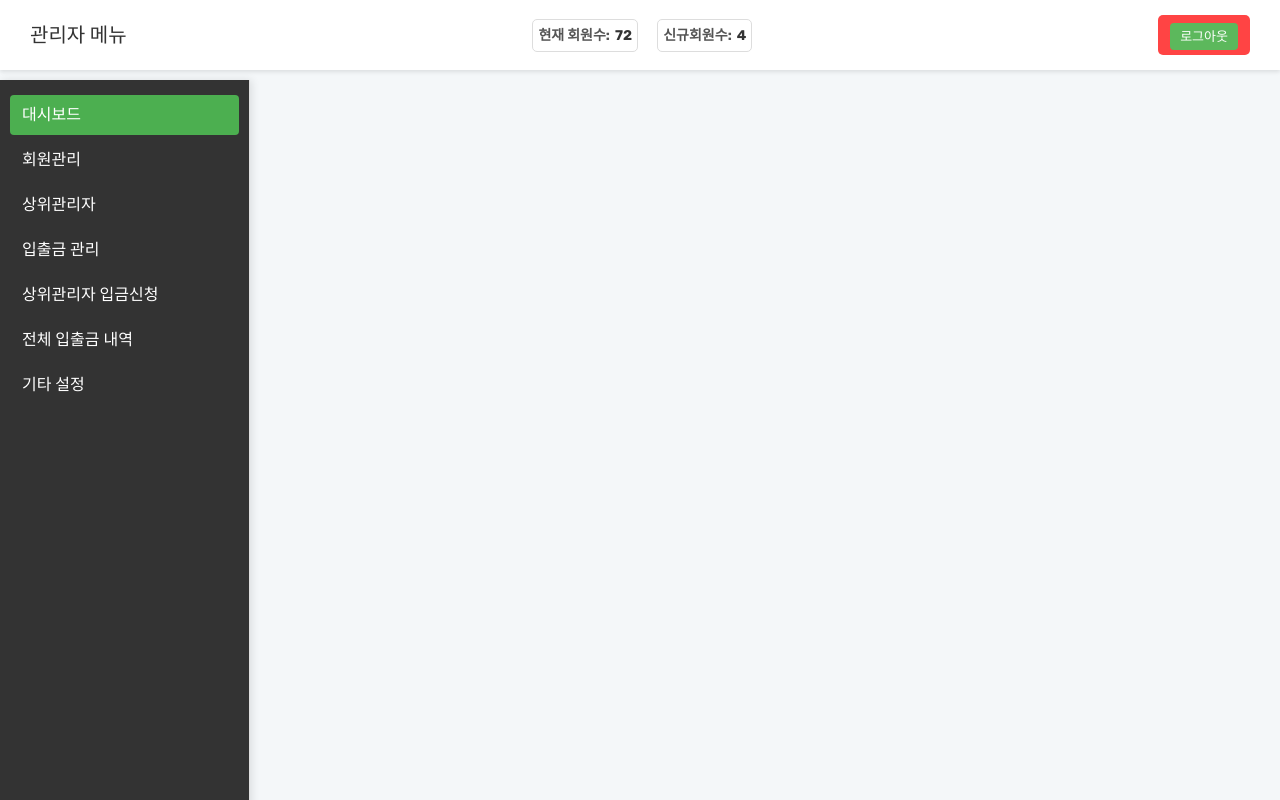
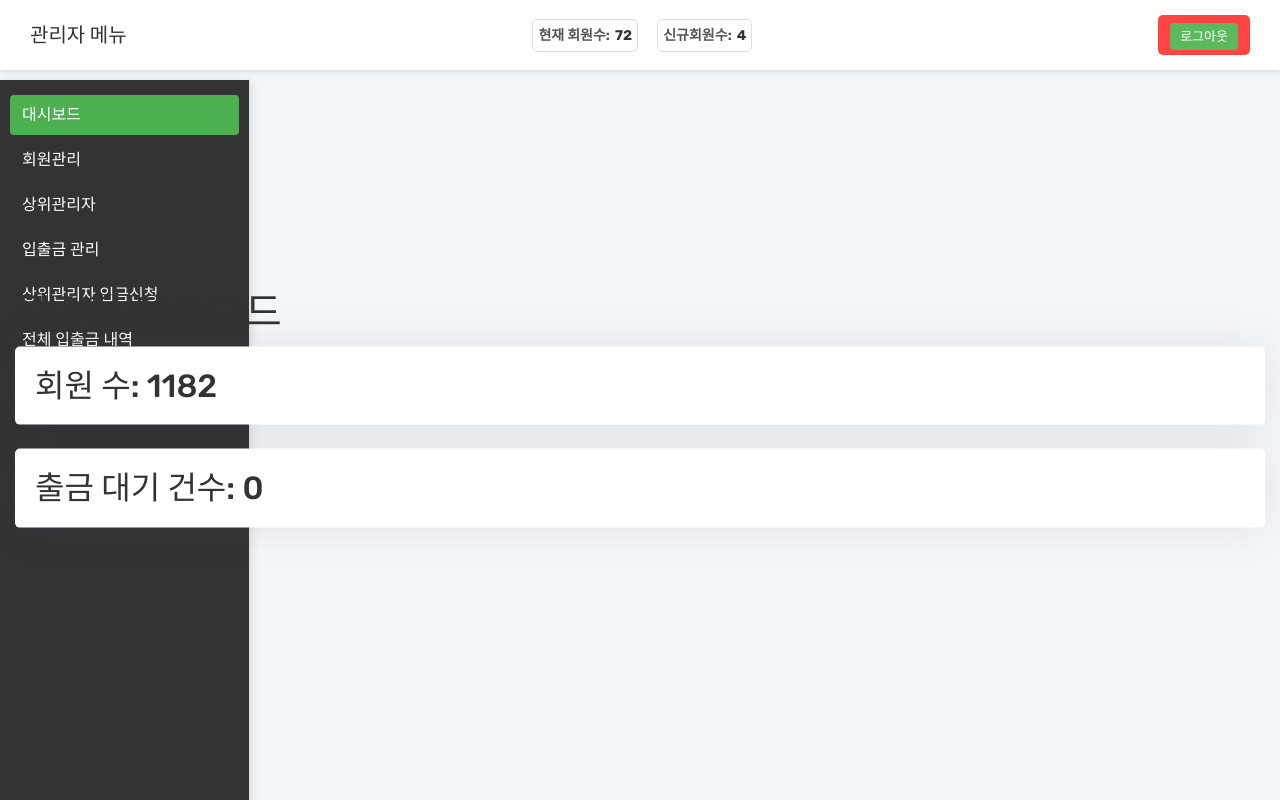
Before and after one commit to johanhyup/ipcoin, a PHP site: page /wd/master/index.php in a window 1280 px wide. Run offline with PHP 8.4, Linux system fonts and the light colour scheme; the visitor is signed in with stand-in values (Sample User, id 1); data comes from the database, SQL or seed files in the repository.

Commit message:
index.php 업데이트

```diff
--- a/ipcoin/master/index.php
+++ b/ipcoin/master/index.php
@@ -1,11 +1,9 @@
-
-
 <!DOCTYPE html>
 <html lang="ko">
 <head>
     <meta charset="UTF-8">
     <meta name="viewport" content="width=device-width, initial-scale=1.0">
-    <title>관리자 대시보드 | IPcoin Wallet</title>
+    <title>관리자 대시보드 | Raycoin Wallet</title>
     <style>
         body {
             font-family: Arial, sans-serif;
@@ -44,13 +42,9 @@
 require_once dirname(__DIR__) . '/master/frames/nav.php';
 require_once dirname(__DIR__) . '/master/frames/top_nav.php';
 // 추가 코드 작성 가능
-
 ?>
 
 <?php
-
-
-
 // 데이터베이스 연결
 require_once dirname(__DIR__) . '/config.php';
 
@@ -77,8 +71,16 @@ $conn->close();
 ?>
 <body>
 
-
-
+    <!-- 여기는 대시보드 내용 등 필요 시 작성 -->
+    <div class="container">
+        <h1>관리자 대시보드</h1>
+        <div class="card">
+            <h2>회원 수: <?php echo $user_count; ?></h2>
+        </div>
+        <div class="card">
+            <h2>출금 대기 건수: <?php echo $pending_withdrawals; ?></h2>
+        </div>
+    </div>
 
 </body>
 </html>
```
